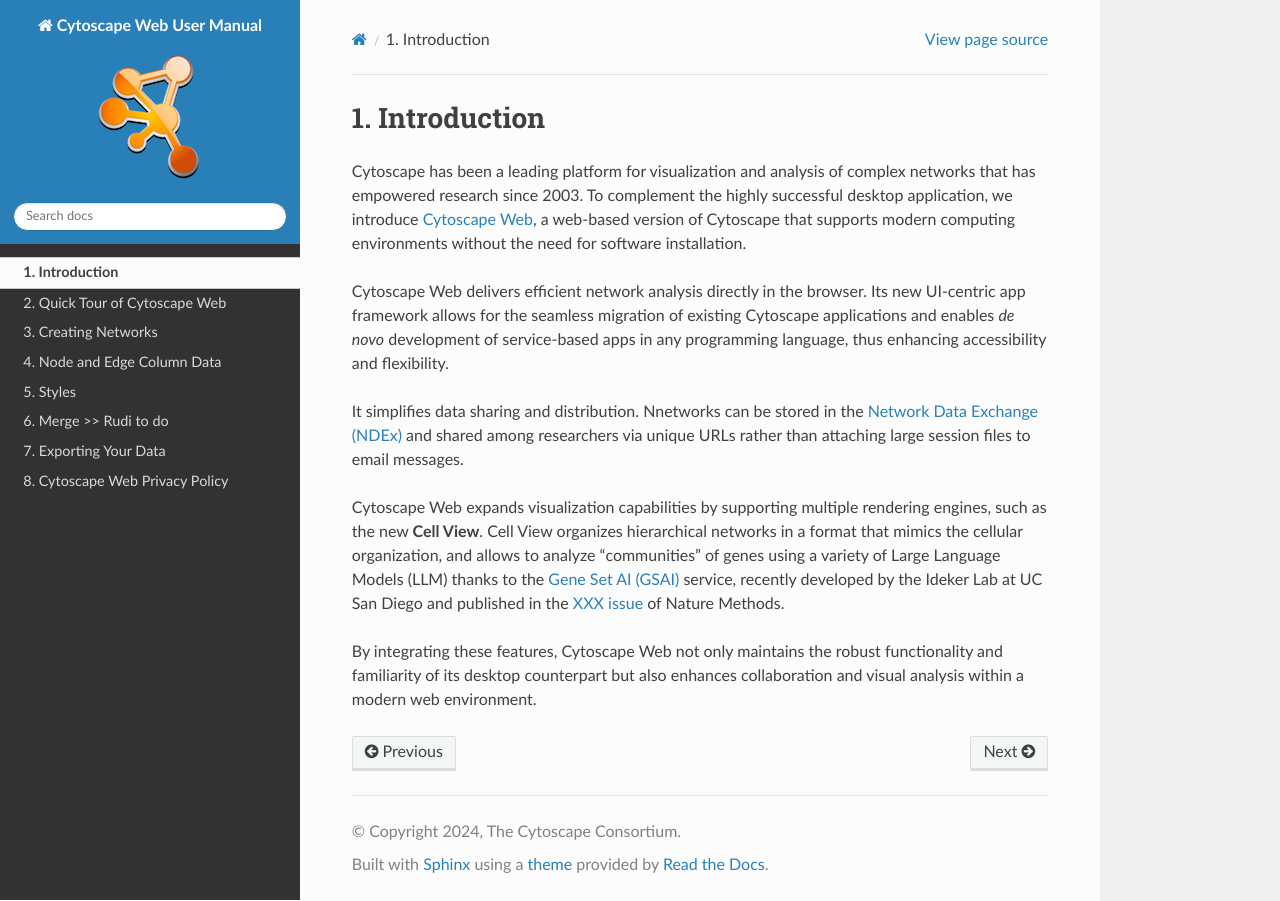
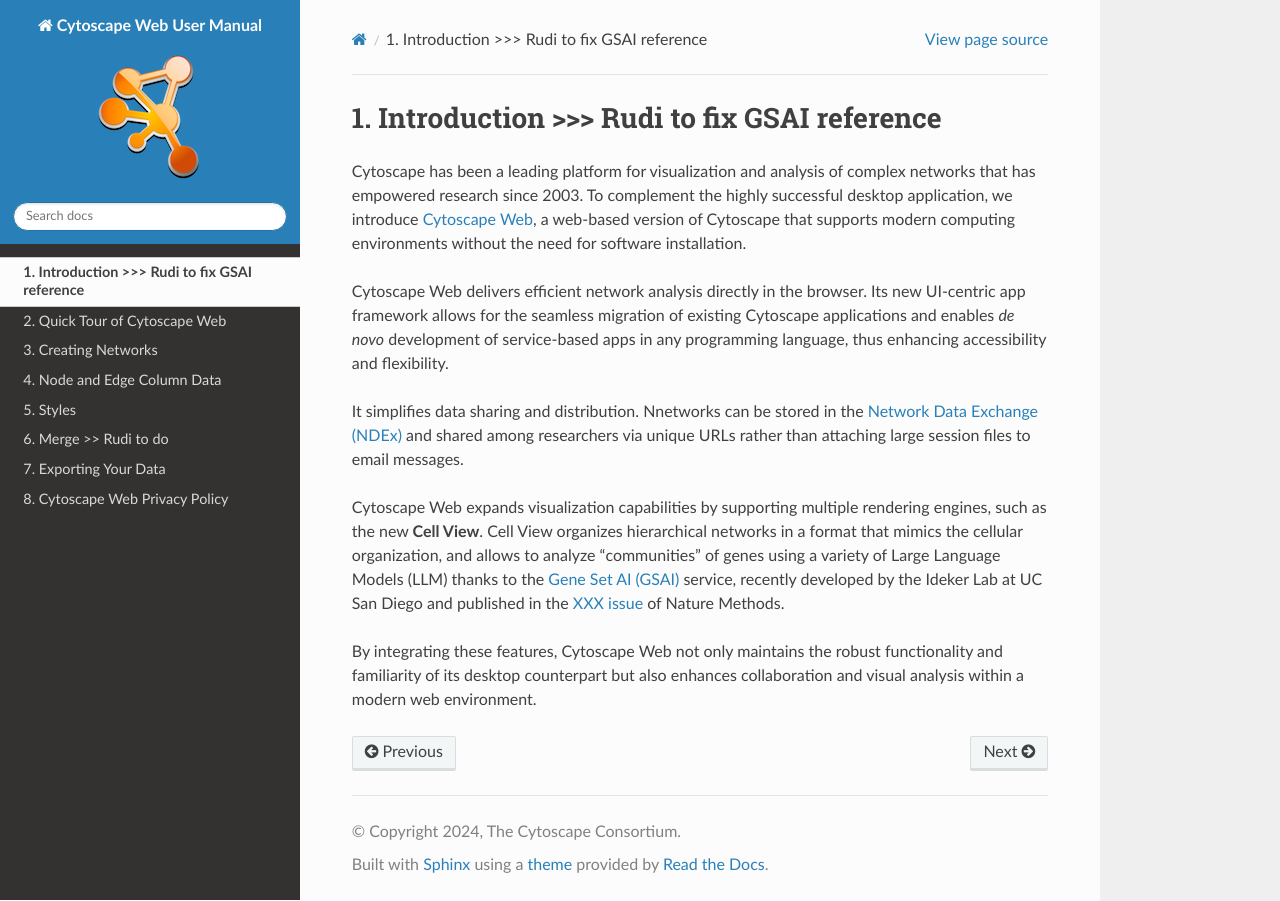
Before and after one commit to cytoscape/web-cytoscape-manual, a Sphinx documentation site: the page built from docs/Introduction.md, in a window 1280 px wide. Built offline with Sphinx 7.4.7 and the Read the Docs theme 3.1.0, drawn with Linux system fonts in a browser that asks for light colours.

Commit message:
Update Introduction.md

```diff
--- a/docs/Introduction.md
+++ b/docs/Introduction.md
@@ -1,4 +1,4 @@
-Introduction
+Introduction >>> Rudi to fix GSAI reference
 ===============
 
 <a id='introduction'> </a>
```
